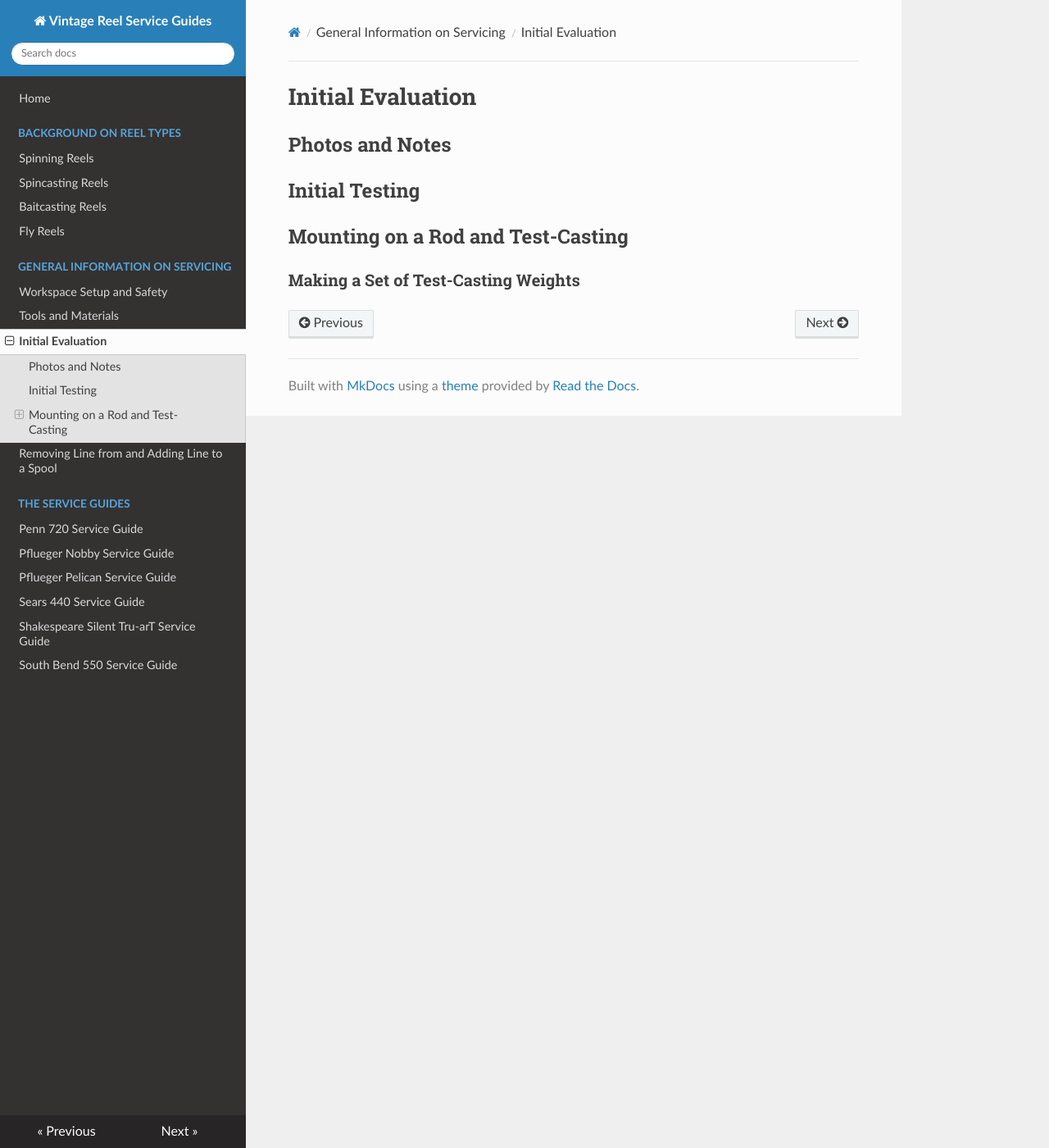
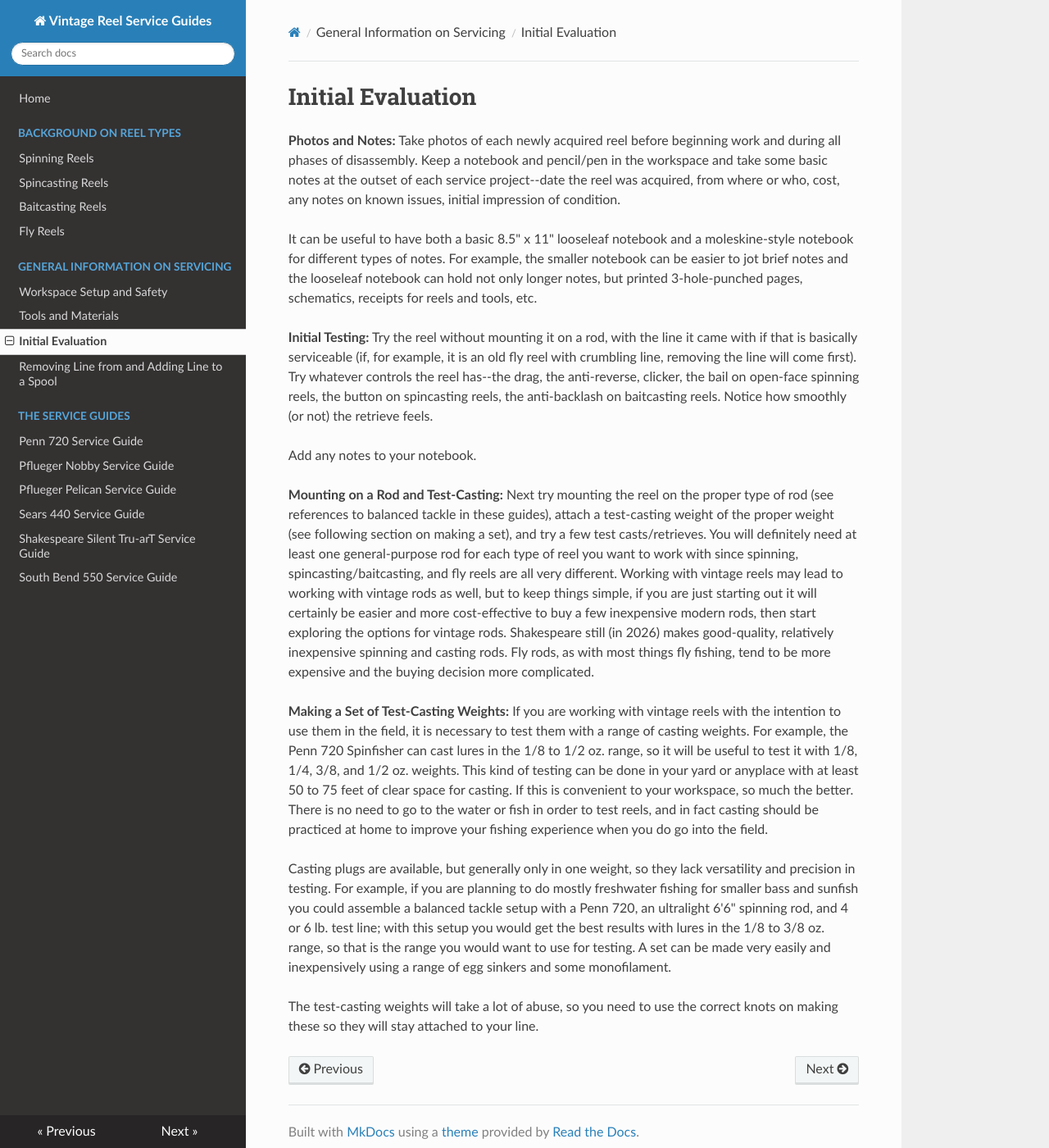
Before and after one commit to john-tech-writer/vintage-reel-service-guides, an MkDocs documentation site: the page built from docs/initial-evaluation.md, in a window 1280 px wide and 1400 px high. Shown: the whole window at 82% size. Built offline with MkDocs 1.6.1, drawn with Linux system fonts in a browser that asks for light colours; nearby versions of some CDN libraries.

Commit message:
added text to general files and took out headings

```diff
--- a/docs/initial-evaluation.md
+++ b/docs/initial-evaluation.md
@@ -1,9 +1,18 @@
 # Initial Evaluation
 
-## Photos and Notes
+**Photos and Notes:** Take photos of each newly acquired reel before beginning work and during all phases of disassembly. Keep a notebook and pencil/pen in the workspace and take some basic notes at the outset of each service project--date the reel was acquired, from where or who, cost, any notes on known issues, initial impression of condition.
 
-## Initial Testing
+It can be useful to have both a basic 8.5" x 11" looseleaf notebook and a moleskine-style notebook for different types of notes. For example, the smaller notebook can be easier to jot brief notes and the looseleaf notebook can hold not only longer notes, but printed 3-hole-punched pages, schematics, receipts for reels and tools, etc.
 
-## Mounting on a Rod and Test-Casting
+**Initial Testing:** Try the reel without mounting it on a rod, with the line it came with if that is basically serviceable (if, for example, it is an old fly reel with crumbling line, removing the line will come first). Try whatever controls the reel has--the drag, the anti-reverse, clicker, the bail on open-face spinning reels, the button on spincasting reels, the anti-backlash on baitcasting reels. Notice how smoothly (or not) the retrieve feels.
 
-### Making a Set of Test-Casting Weights
+Add any notes to your notebook.
+
+**Mounting on a Rod and Test-Casting:** Next try mounting the reel on the proper type of rod (see references to balanced tackle in these guides), attach a test-casting weight of the proper weight (see following section on making a set), and try a few test casts/retrieves. You will definitely need at least one general-purpose rod for each type of reel you want to work with since spinning, spincasting/baitcasting, and fly reels are all very different. Working with vintage reels may lead to working with vintage rods as well, but to keep things simple, if you are just starting out it will certainly be easier and more cost-effective to buy a few inexpensive modern rods, then start exploring the options for vintage rods. Shakespeare still (in 2026) makes good-quality, relatively inexpensive spinning and casting rods. Fly rods, as with most things fly fishing, tend to be more expensive and the buying decision more complicated.
+
+
+**Making a Set of Test-Casting Weights:** If you are working with vintage reels with the intention to use them in the field, it is necessary to test them with a range of casting weights. For example, the Penn 720 Spinfisher can cast lures in the 1/8 to 1/2 oz. range, so it will be useful to test it with 1/8, 1/4, 3/8, and 1/2 oz. weights. This kind of testing can be done in your yard or anyplace with at least 50 to 75 feet of clear space for casting. If this is convenient to your workspace, so much the better. There is no need to go to the water or fish in order to test reels, and in fact casting should be practiced at home to improve your fishing experience when you do go into the field.
+
+Casting plugs are available, but generally only in one weight, so they lack versatility and precision in testing. For example, if you are planning to do mostly freshwater fishing for smaller bass and sunfish you could assemble a balanced tackle setup with a Penn 720, an ultralight 6'6" spinning rod, and 4 or 6 lb. test line; with this setup you would get the best results with lures in the 1/8 to 3/8 oz. range, so that is the range you would want to use for testing. A set can be made very easily and inexpensively using a range of egg sinkers and some monofilament.
+
+The test-casting weights will take a lot of abuse, so you need to use the correct knots on making these so they will stay attached to your line.
```
Also changed, not shown: docs/removing-adding-line.md (+8 -4 lines), docs/tools-materials.md (+4 -12 lines), docs/workspace-setup.md (+6 -6 lines).
